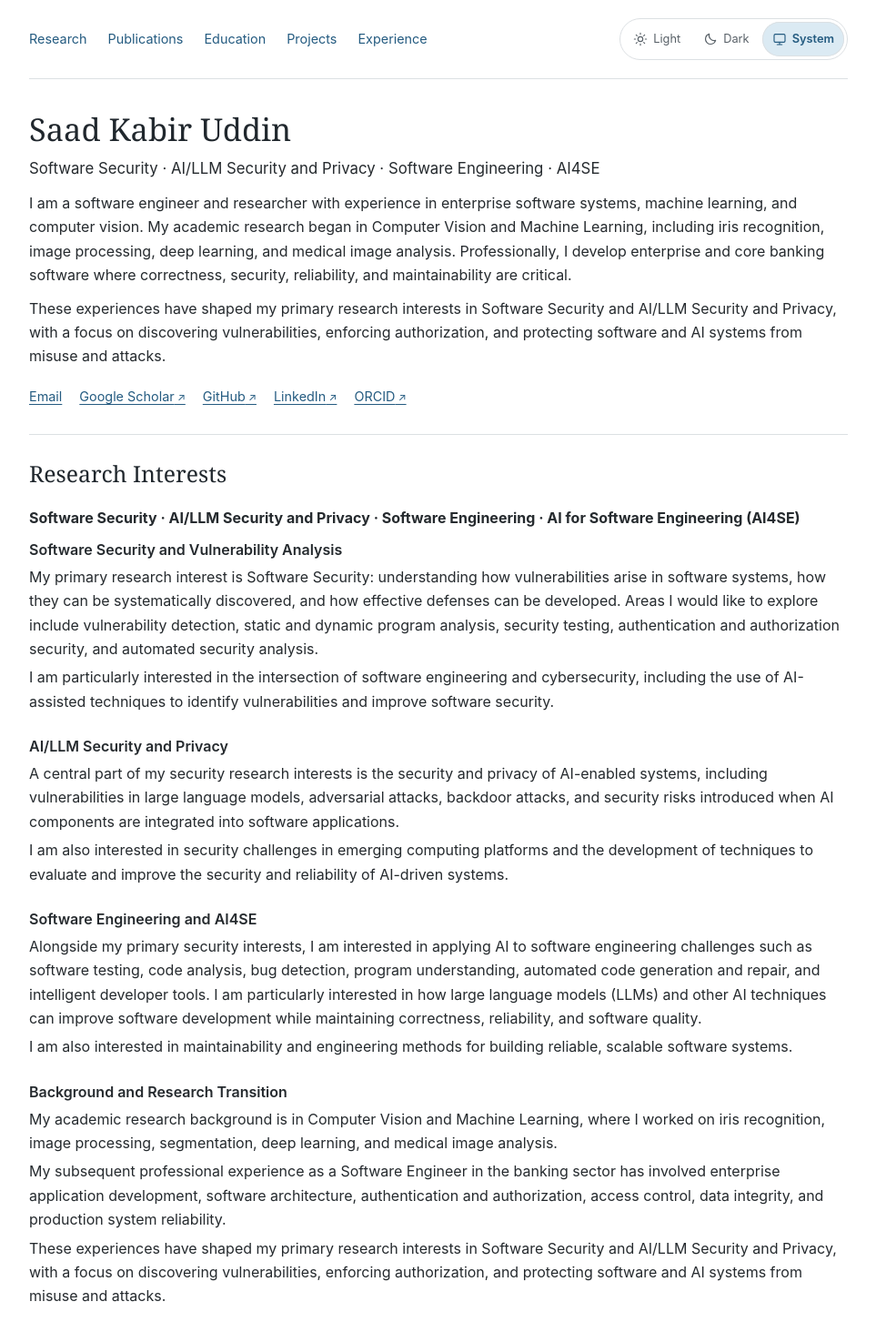
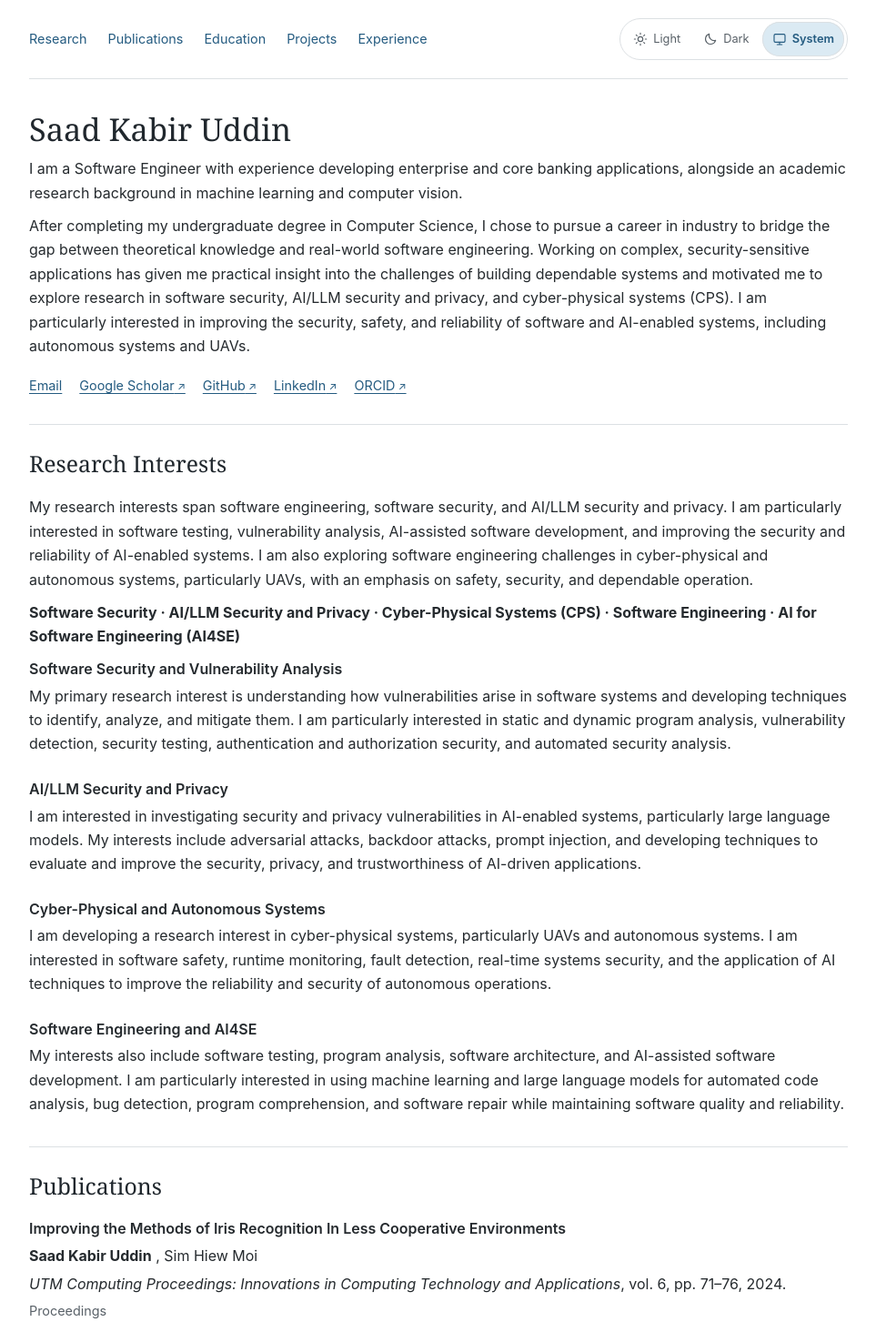
Before and after one commit to saadkabiruddin/saadkabiruddin.github.io, an Angular app: page / in a window 1280 px wide. Shown: the top 1464 px of the page at 91% size, without its empty margins (158-1121 px from the left). Built offline with nearby package versions, Linux system fonts and the light colour scheme.

Commit message:
Update app.html

```diff
--- a/src/app/app.html
+++ b/src/app/app.html
@@ -47,20 +47,18 @@
   <header>
     <div class="introduction">
       <h1>Saad Kabir Uddin</h1>
-      <p class="subtitle">
-        Software Security · AI/LLM Security and Privacy · Software Engineering · AI4SE
+      <p>
+        I am a Software Engineer with experience developing enterprise and core banking applications,
+        alongside an academic research background in machine learning and computer vision.
       </p>
       <p>
-        I am a software engineer and researcher with experience in enterprise software systems,
-        machine learning, and computer vision. My academic research began in Computer Vision and
-        Machine Learning, including iris recognition, image processing, deep learning, and medical
-        image analysis. Professionally, I develop enterprise and core banking software where
-        correctness, security, reliability, and maintainability are critical.
-      </p>
-      <p>
-        These experiences have shaped my primary research interests in Software Security and
-          AI/LLM Security and Privacy, with a focus on discovering vulnerabilities, enforcing
-          authorization, and protecting software and AI systems from misuse and attacks.
+        After completing my undergraduate degree in Computer Science, I chose to pursue a career in
+        industry to bridge the gap between theoretical knowledge and real-world software engineering.
+        Working on complex, security-sensitive applications has given me practical insight into the
+        challenges of building dependable systems and motivated me to explore research in software
+        security, AI/LLM security and privacy, and cyber-physical systems (CPS). I am particularly
+        interested in improving the security, safety, and reliability of software and AI-enabled
+        systems, including autonomous systems and UAVs.
       </p>
       <div class="links">
         <a href="mailto:uddin.saadkabir@gmail.com">Email</a>
@@ -77,67 +75,50 @@
     <section id="research">
       <h2>Research Interests</h2>
       <p>
-        <strong>Software Security · AI/LLM Security and Privacy · Software Engineering ·
-        AI for Software Engineering (AI4SE)</strong>
+        My research interests span software engineering, software security, and AI/LLM security and
+        privacy. I am particularly interested in software testing, vulnerability analysis,
+        AI-assisted software development, and improving the security and reliability of AI-enabled
+        systems. I am also exploring software engineering challenges in cyber-physical and autonomous
+        systems, particularly UAVs, with an emphasis on safety, security, and dependable operation.
+      </p>
+      <p>
+        <strong>Software Security · AI/LLM Security and Privacy · Cyber-Physical Systems (CPS) ·
+        Software Engineering · AI for Software Engineering (AI4SE)</strong>
       </p>
       <article>
         <h3>Software Security and Vulnerability Analysis</h3>
         <p>
-          My primary research interest is Software Security: understanding how vulnerabilities arise in software systems, how they
-          can be systematically discovered, and how effective defenses can be developed. Areas I
-          would like to explore include vulnerability detection, static and dynamic program analysis,
-          security testing, authentication and authorization security, and automated security analysis.
-        </p>
-        <p>
-          I am particularly interested in the intersection of software engineering and cybersecurity,
-          including the use of AI-assisted techniques to identify vulnerabilities and improve
-          software security.
+          My primary research interest is understanding how vulnerabilities arise in software systems
+          and developing techniques to identify, analyze, and mitigate them. I am particularly
+          interested in static and dynamic program analysis, vulnerability detection, security
+          testing, authentication and authorization security, and automated security analysis.
         </p>
       </article>
       <article>
         <h3>AI/LLM Security and Privacy</h3>
         <p>
-          A central part of my security research interests is the security and privacy of
-          AI-enabled systems, including vulnerabilities in large language models, adversarial
-          attacks, backdoor attacks, and security risks introduced when AI components are integrated
-          into software applications.
+          I am interested in investigating security and privacy vulnerabilities in AI-enabled systems,
+          particularly large language models. My interests include adversarial attacks, backdoor
+          attacks, prompt injection, and developing techniques to evaluate and improve the security,
+          privacy, and trustworthiness of AI-driven applications.
         </p>
+      </article>
+      <article>
+        <h3>Cyber-Physical and Autonomous Systems</h3>
         <p>
-          I am also interested in security challenges in emerging computing platforms and the
-          development of techniques to evaluate and improve the security and reliability of
-          AI-driven systems.
+          I am developing a research interest in cyber-physical systems, particularly UAVs and
+          autonomous systems. I am interested in software safety, runtime monitoring, fault detection,
+          real-time systems security, and the application of AI techniques to improve the reliability
+          and security of autonomous operations.
         </p>
       </article>
       <article>
         <h3>Software Engineering and AI4SE</h3>
         <p>
-          Alongside my primary security interests, I am interested in applying AI to software engineering
-          challenges such as
-          software testing, code analysis, bug detection, program understanding, automated code
-          generation and repair, and intelligent developer tools. I am particularly interested in
-          how large language models (LLMs) and other AI techniques can improve software development
-          while maintaining correctness, reliability, and software quality.
-        </p>
-        <p>
-          I am also interested in maintainability and engineering methods
-          for building reliable, scalable software systems.
-        </p>
-      </article>
-      <article>
-        <h3>Background and Research Transition</h3>
-        <p>
-          My academic research background is in Computer Vision and Machine Learning, where I worked
-          on iris recognition, image processing, segmentation, deep learning, and medical image analysis.
-        </p>
-        <p>
-          My subsequent professional experience as a Software Engineer in the banking sector has
-          involved enterprise application development, software architecture, authentication and
-          authorization, access control, data integrity, and production system reliability.
-        </p>
-        <p>
-          These experiences have shaped my primary research interests in Software Security and
-          AI/LLM Security and Privacy, with a focus on discovering vulnerabilities, enforcing
-          authorization, and protecting software and AI systems from misuse and attacks.
+          My interests also include software testing, program analysis, software architecture, and
+          AI-assisted software development. I am particularly interested in using machine learning
+          and large language models for automated code analysis, bug detection, program comprehension,
+          and software repair while maintaining software quality and reliability.
         </p>
       </article>
     </section>
```
